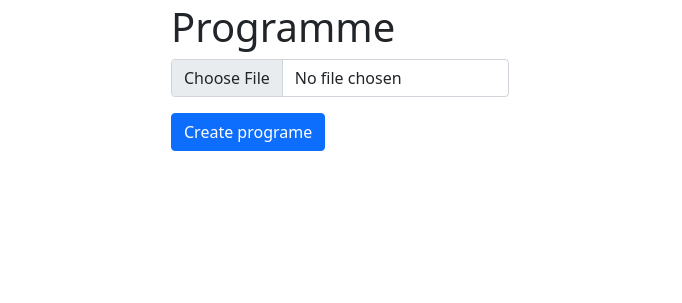
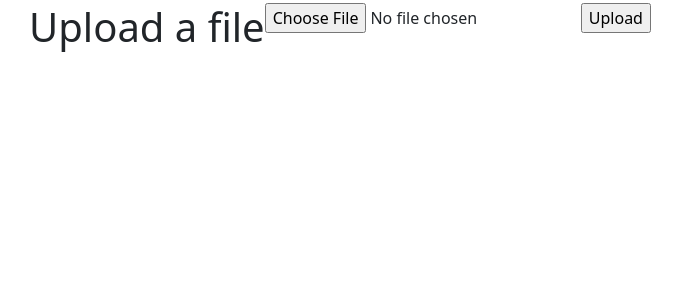
Before and after one commit to Ashok-chauhan/flask_app_event, a Flask app: template app/templates/admin/upload.html in a window 1280 px wide. Shown: the part 53-356 px from the top of the page, without its empty margins (300-982 px from the left). Run offline with Flask 3, Linux system fonts and the light colour scheme; the template is opened without the code that fills it: values that come from a table or form of the project are taken from there, others are empty.

Commit message:
file upload

```diff
--- a/app/templates/admin/upload.html
+++ b/app/templates/admin/upload.html
@@ -1,14 +1,10 @@
 {% extends 'base.html' %} {% block content %}
 <div class="d-flex justify-content-center">
-  <form method="POST" action="upload" enctype="multipart/form-data">
-    <h1>Programme</h1>
+  <h1>Upload a file</h1>
+  <form action="/upload" method="post" enctype="multipart/form-data">
     {{ form.hidden_tag() }}
-
-    <div class="form-group mb-3">
-      {{ form.speaker_file(class_="form-control") }}
-    </div>
-
-    <div class="form-group">{{ form.submit(class_="btn btn-primary") }}</div>
+    <input type="file" name="file" />
+    <input type="submit" value="Upload" />
   </form>
 </div>
 {% endblock %}
```
Also changed, not shown: app/admin/routes.py (+21 -6 lines).
